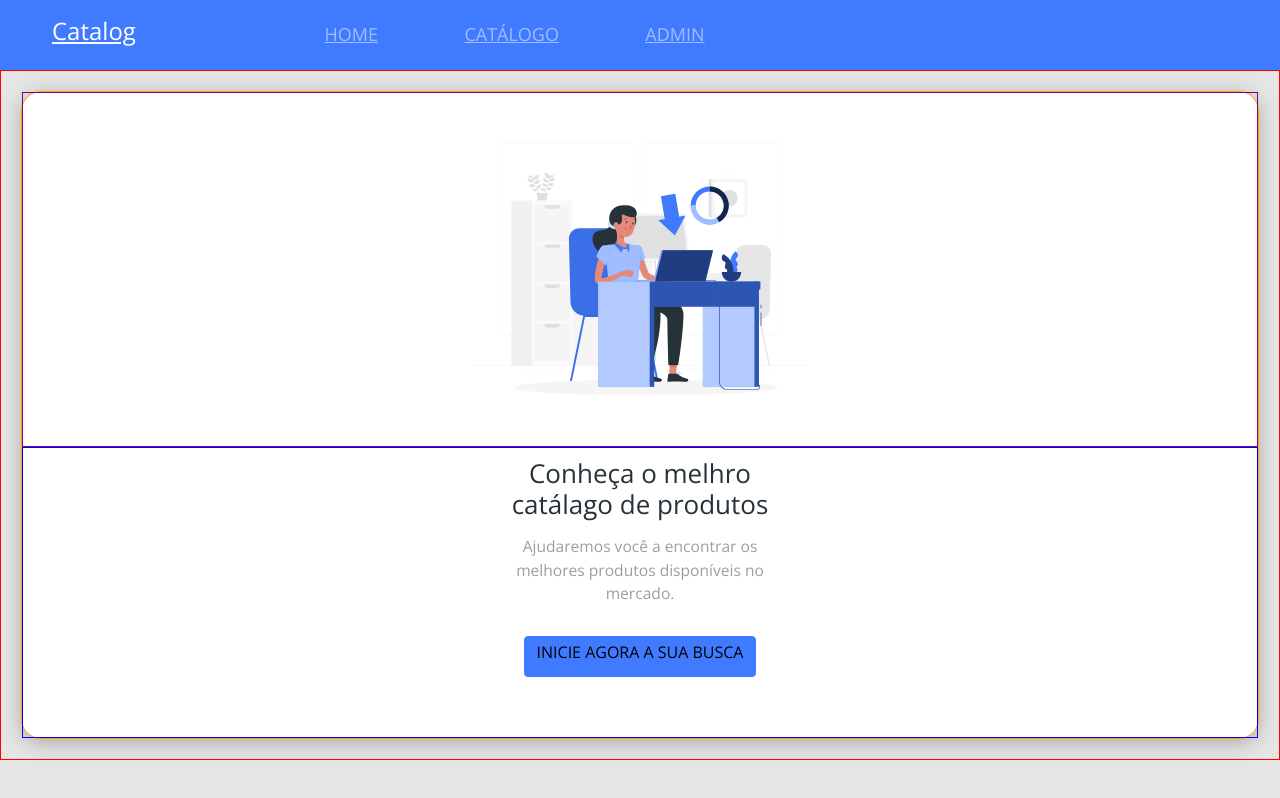
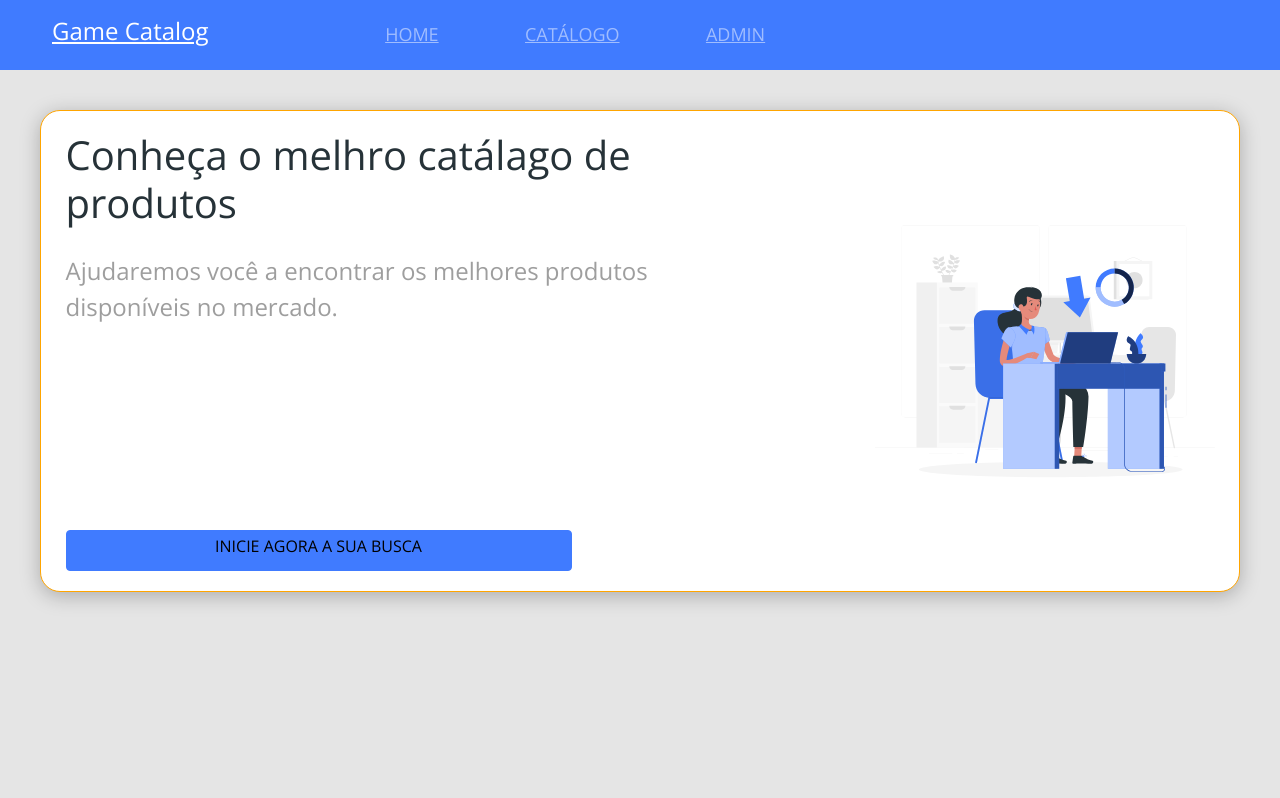
Before and after one commit to Italogabrieldias/catalog, a React (Create React App) app in the folder frontend/: page / in a window 1280 px wide. Built offline with nearby package versions, Linux system fonts and the light colour scheme.

Commit message:
Home styling

```diff
--- a/frontend/src/components/Navbar/index.tsx
+++ b/frontend/src/components/Navbar/index.tsx
@@ -6,10 +6,11 @@
     <nav className="navbar navbar-expand-md navbar-dark bg-primary main-nav">
       <div className="container-fluid">
         <a href="link" className="nav-logo-text">
-          <h4>Catalog</h4>
+          <h4>Game Catalog</h4>
         </a>
 
         <button
+
           className="navbar-toggler"
           type="button"
           data-bs-toggle="collapse"
--- a/frontend/src/page/Home/index.tsx
+++ b/frontend/src/page/Home/index.tsx
@@ -1,30 +1,31 @@
-import{ReactComponent as MainImagen} from 'assets/images/main-image.svg';
+import { ReactComponent as MainImagen } from "assets/images/main-image.svg";
 import Navbar from "components/Navbar";
-import './styles.css';
-import ButtonIcon from 'components/buttonIcon';
+import "./styles.css";
+import ButtonIcon from "components/buttonIcon";
 
 const Home = () => {
-
-  return(
+  return (
     <>
-    <Navbar/>
+      <Navbar />
       <div className="home-container">
         <div className="home-card">
           <div className="home-content-container">
+            <div>
               <h1>Conheça o melhro catálago de produtos</h1>
-          <p>Ajudaremos você a encontrar os melhores produtos disponíveis no mercado.</p>
-          <ButtonIcon/>
+              <p>
+                Ajudaremos você a encontrar os melhores produtos disponíveis no
+                mercado.
+              </p>
+            </div>
+            <ButtonIcon />
           </div>
           <div className="home-image-container">
-          <MainImagen/>
+            <MainImagen />
           </div>
-
         </div>
       </div>
     </>
-
   );
-
-}
+};
 
 export default Home;
--- a/frontend/src/page/Home/styles.css
+++ b/frontend/src/page/Home/styles.css
@@ -2,7 +2,7 @@
   text-align: center;
   padding: 20px;
   font-size: 26px;
-  border: 1px solid red;
+
 
 }
 
@@ -19,7 +19,7 @@
   flex-direction: column;
   align-items: center;
   padding: 10px 10px 60px 10px;
-  border: 1px solid blue;
+
 }
 
 .home-content-container h1 {
@@ -37,10 +37,94 @@
 .home-image-container{
 
   padding: 50px 15px;
-  border: 1px solid purple;
+
 
 }
 
 .home-image-container svg {
   width: 100%;
 }
+@media (min-width: 576px){
+  .home-container{
+    padding: 15px;
+    font-size: 40px;
+  }
+  .home-content-container h1 {
+    width: 506px;
+    margin-bottom: 20px;
+  }
+  .home-content-container p {
+    width: 506px;
+    margin-bottom: 20px;
+  }
+  .home-content-container button {
+    width: 506px;
+
+  }
+  .home-image-container svg {
+    width: 506px;
+  }
+}
+
+@media (min-width:768px ){
+.home-image-container{
+  padding: 100px 15px;
+}
+.home-content-container{
+  padding: 20px 20px 100px 20px;
+}
+}
+@media (min-width:768px ){
+  .home-image-container{
+    padding: 125px 15px;
+  }
+  .home-content-container{
+    padding: 20px 20px 150px 20px;
+  }
+  .home-content-container h1{
+    width: 700px;
+    margin-bottom: 26px;
+  }
+  .home-content-container p{
+    width: 700px;
+    margin-bottom: 47px;
+  }
+  .home-container{
+    padding: 40px;
+  }
+}
+@media(min-width: 1200px){
+  .home-card{
+    flex-direction: row;
+    justify-content: space-around;
+    padding: calc(((85vh -480px)/2)-20px) 0;
+
+  }
+.home-content-container{
+  align-items: flex-start;
+  text-align: left;
+  align-content: space-between;
+  flex-flow: wrap;
+  height: 480px;
+  padding: 20px;
+  width: 800px;
+
+}
+.home-image-container svg{
+  width: 100%;
+
+
+}
+.home-image-container{
+  padding: 20px;
+  display: flex;
+  align-items: center;
+}
+}
+@media(min-width: 1400px){
+  .home-image-container svg{
+    width: 680px;
+  }
+
+
+}
```
Lines whose indentation alone changed are shown as unchanged.
